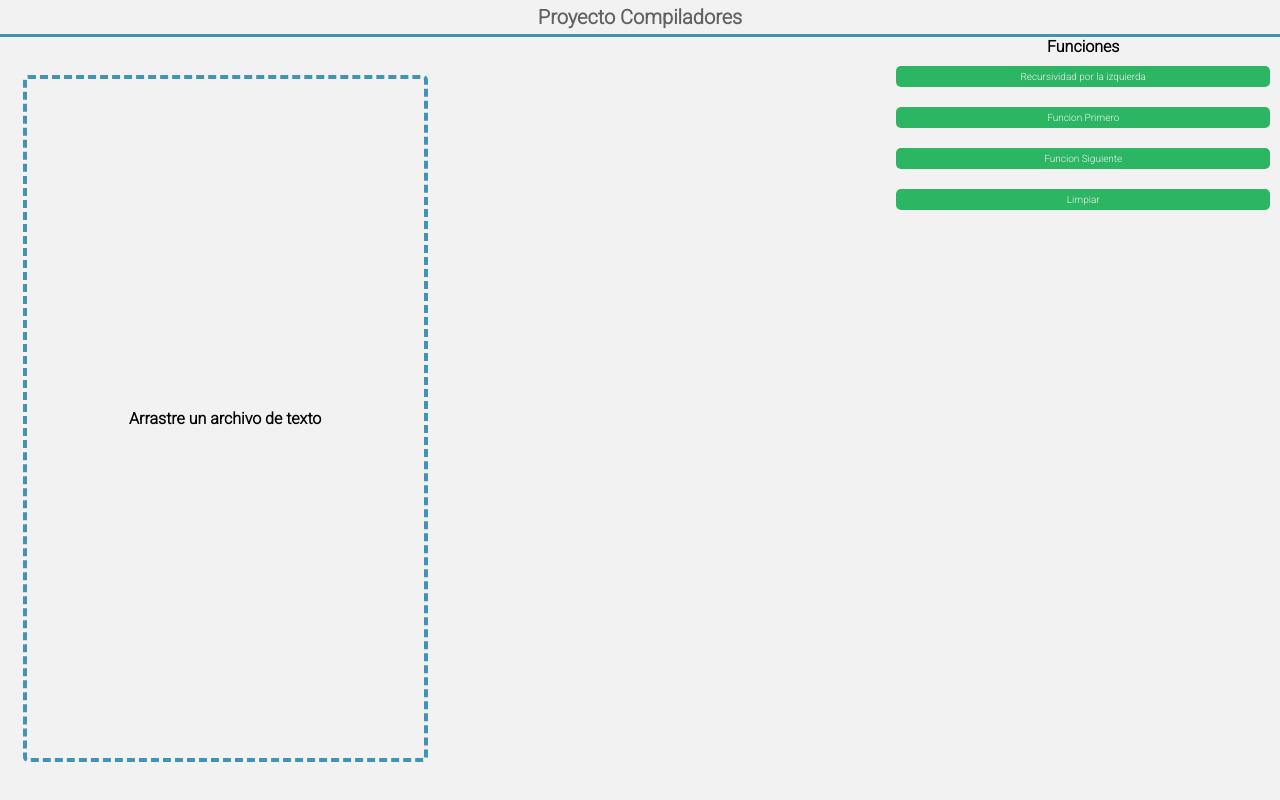
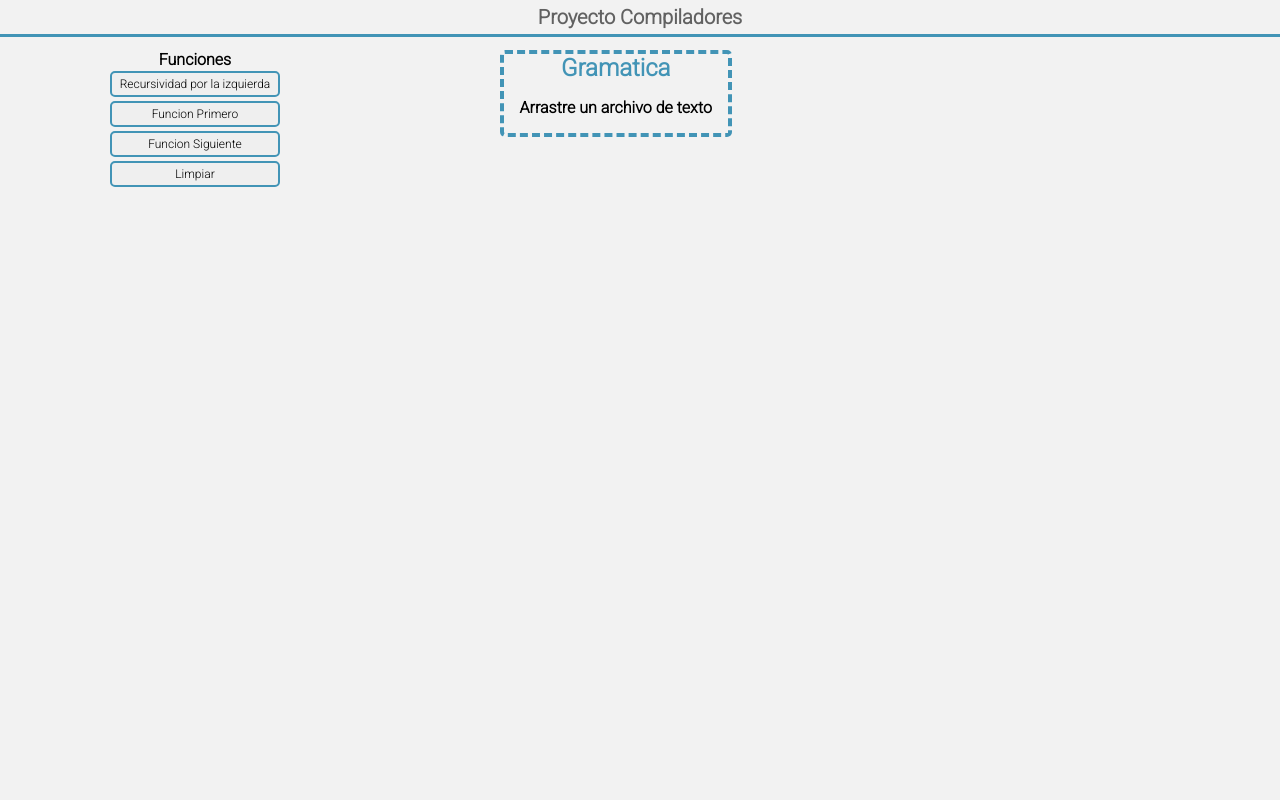
Before and after one commit to lk3v1nn/lk3v1nn.github.io, a plain HTML site: page index.html in a window 1280 px wide. Drawn offline with nearby package versions, Linux system fonts and the light colour scheme.

Commit message:
super mejorado RR

```diff
--- a/estilos/arrastrarArchivo.css
+++ b/estilos/arrastrarArchivo.css
@@ -1,18 +1,20 @@
 .areaParaArrastrar{
-    height: 90%;
-    width: 90%;
+
     border: 4px dashed rgb(66, 148, 182);
     border-radius: 5px;
     display: flex;
     align-items: center;
-    justify-content: center;
+    justify-content: flex-start;
     flex-direction: column;
 
 }
 .areaParaArrastrar.activo{
     /* background-color: rgb(66, 148, 182);	 */
+    color: black;
+    border: hidden;
+}
+.areaParaArrastrar h2{
     color: rgb(66, 148, 182);
-    border: hidden;
 }
 .areaParaArrastrar h3{
     display: flex;
--- a/estilos/estilos.css
+++ b/estilos/estilos.css
@@ -14,10 +14,12 @@ html, body{
     width: 100%;
     display: grid;
     grid-template-columns: repeat(4, auto);
-    grid-template-rows: auto 1fr;
-    grid-template-areas:'header header header header'
-                        'cont1 cont2 cont2 cont4'
-                        'cont1 cont3 cont3 cont4';
+    grid-template-rows: 50px repeat(2, auto);
+    grid-template-areas:
+        'header header header header'
+        'sBotones sArrastras sGramaticas sGramaticas'
+        'sTablas sTablas cont5 cont5';
+    align-items: start;
 }
 
 header{
@@ -32,14 +34,13 @@ header{
     border-bottom: solid rgb(66, 148, 182);
 }
 .seccionTxt{
-    height: 100%;
-    grid-area: cont1;
+    grid-area: sArrastras;
     display: flex;
-    justify-content: center;
-    align-items: center;
+    align-items: baseline;
+    justify-content: space-evenly;
 }
 .seccionTablas{
-    grid-area: cont2;
+    grid-area: sTablas;
     /* border-right: 2px solid rgb(66, 148, 182);
     height: 100%;
     display: flex;
@@ -50,13 +51,18 @@ header{
     display: flex;
     align-items: flex-start;
     justify-content: space-around;
-    grid-area: cont3;
+    grid-area: sGramaticas;
     flex-direction: row;
 }
-.seccionRecursividadIzquierda div{
+.seccionRecursividadIzquierda #gramaticaSinRecursividadIzquierda{
     border: 2px solid rgb(66, 148, 182);
-    padding: 3px;
+    padding: 2px;
+    margin: 1px;
 }
+/* .seccionRecursividadIzquierda div{
+    padding: 5px;
+    border: 2px solid rgb(66, 148, 182);
+} */
 .seccionRecursividadIzquierda  h2{
     color: black;
     padding: 2px;
@@ -64,7 +70,7 @@ header{
 }
 .seccionRecursividadIzquierda  h3{
     background-color: rgb(66, 148, 182);
-    padding: 2px;
+    padding: 3px;
     color: rgb(242, 242, 242);
     font-size: 15px;
     text-decoration: underline rgb(66, 148, 182);
@@ -73,10 +79,13 @@ header{
 .seccionBotones{
     height: 100%;
     width: 100%;
-    grid-area: cont4;
+    grid-area: sBotones;
     display: flex;
     flex-direction: column;
     text-align: center;
+    align-items: stretch;
+    flex-wrap: wrap;
+    align-content: center;
 }
 .tablasGramatica{
     height: 100%;
@@ -92,6 +101,7 @@ header{
     display: flex;
     padding: 15px;
     overflow: scroll;
+    justify-content: center;
 }
 .scroll::-webkit-scrollbar {
     display: none;
@@ -102,7 +112,7 @@ header{
 }
 table{
     background-color: rgb(66, 148, 182);
-    border: 2px solid rgb(66, 148, 182);;
+    /* border: 1px solid rgb(66, 148, 182);; */
     margin: 4px 4px 0 0;
 }
 .tablas{
@@ -126,12 +136,12 @@ td{
     padding: 0 1rem;
 }
 button{
-    margin: 10px;
-    padding: 5px 15px;
-    font-size: 10px;
-    border: 0;
-    background-color: rgb(44, 182, 99);
-    color: rgb(242, 242, 242);
+    margin: 2px 0px;
+    padding: 4px 8px;
+    font-size: 12px;
+    border: 2px solid rgb(66, 148, 182);
+    /* background-color: rgb(66, 148, 182); */
+    color: black;
     border-radius: 5px;
     cursor: pointer;
 }
--- a/index.html
+++ b/index.html
@@ -24,8 +24,15 @@
 
             <section class="seccionTxt">
                 <div class="areaParaArrastrar">
+                    <h2>Gramatica</h2>
                     <h3 id="text">Arrastre un archivo de texto</h3>
                     <input type="file" id="txt" onchange="" hidden >
+                </div>
+            </section>
+
+            <section class="seccionRecursividadIzquierda" style='display:none;'>
+                <div class="scroll">
+                    <div id="gramaticaSinRecursividadIzquierda"></div>
                 </div>
             </section>
 
@@ -38,12 +45,6 @@
                     <div class="tablas">
                         <table id="tabla3"></table>
                     </div>
-                    </div>
-            </section>
-
-            <section class="seccionRecursividadIzquierda" style='display:none;'>
-                <div class="scroll">
-                    <div id="gramaticaSinRecursividadIzquierda"></div>
                 </div>
             </section>
 
```
Lines whose indentation alone changed are shown as unchanged.
